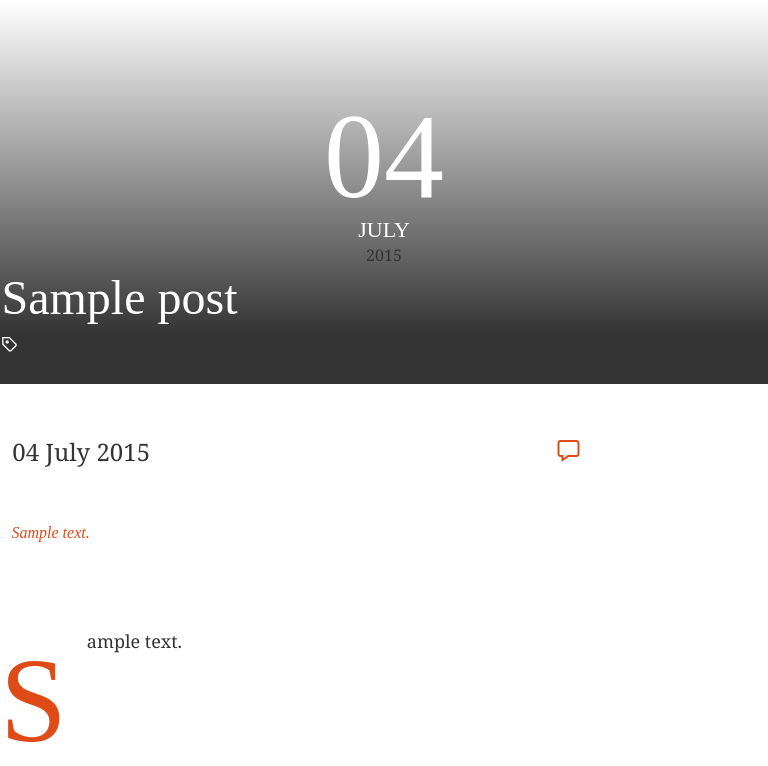
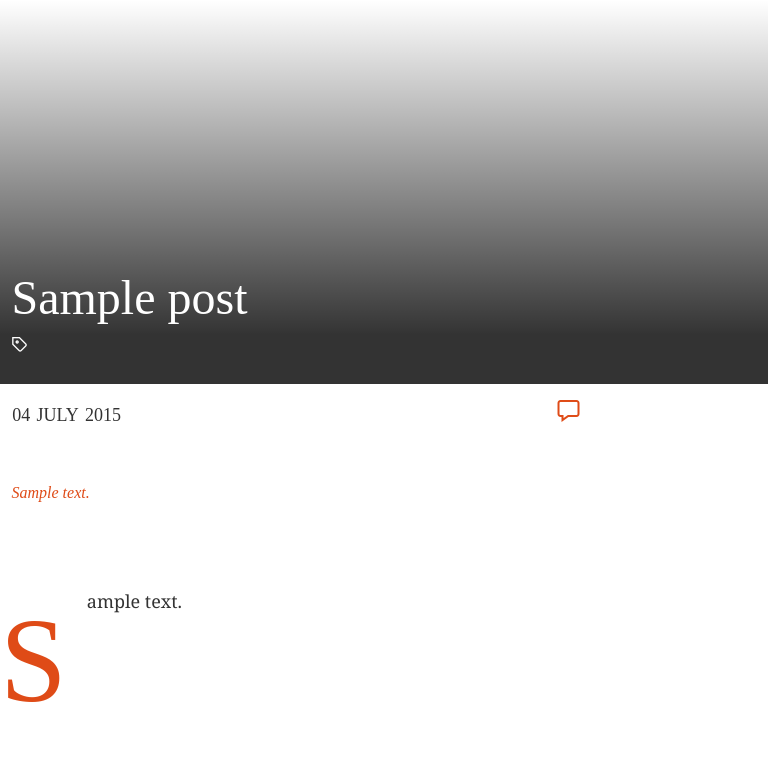
Before and after one commit to carl0s/me, a WordPress theme: template web/app/themes/me/single.php in a window 768 px wide. Shown: the part 128-894 px from the top of the page. Run offline with PHP 8.4 and a stand-in for WordPress, Linux system fonts and the light colour scheme; the site name, menu and one post (Sample post) are stand-ins, and other content is empty; some libraries are stand-ins or nearby versions; some web fonts are replaced.

Commit message:
various fixes

```diff
--- a/web/app/themes/me/css/media.scss
+++ b/web/app/themes/me/css/media.scss
@@ -56,6 +56,7 @@ body {
     }
   }
 
+
 }
 
 
@@ -74,6 +75,21 @@ body {
     .overlay {
       min-height: 384px;
       height: auto;
+    }
+    .title-date {
+      h2 {
+        margin-left:10px;
+      }
+
+      .tags {
+        margin-left:10px;
+      }
+    }
+
+  }
+  .post-ctas {
+    div {
+      margin-top:10px;
     }
   }
 }
@@ -606,10 +622,11 @@ body {
     .mobile-dates {
         span {
           font-family:$ubuntu;
-          font-size:16px;
+          font-size:18px;
           text-transform: uppercase;
         }
     }
+
     div {
       margin-top:0px;
       a.icon-comments {
--- a/web/app/themes/me/css/style.css
+++ b/web/app/themes/me/css/style.css
@@ -1232,6 +1232,16 @@ button.alm-load-more-btn {
     border-color: #DF4B17 !important;
     color: #DF4B17 !important; }
 
+.mobile-dates span {
+  font-family: "Ubuntu";
+  font-size: 18px;
+  text-transform: uppercase; }
+
+.post-ctas div a.icon-comments {
+  font-size: 18px; }
+  .post-ctas div a.icon-comments:before {
+    font-size: 20px; }
+
 @media only screen and (max-width: 1279px) {
   body {
     overflow-x: hidden; }
@@ -1279,6 +1289,12 @@ button.alm-load-more-btn {
     #article .image-wrapper .overlay {
       min-height: 384px;
       height: auto; }
+    #article .image-wrapper .title-date h2 {
+      margin-left: 10px; }
+    #article .image-wrapper .title-date .tags {
+      margin-left: 10px; }
+  #article .post-ctas div {
+    margin-top: 10px; }
 
   #articles article .image-wrapper {
     min-height: 384px;
@@ -1732,7 +1748,7 @@ button.alm-load-more-btn {
       column-gap: 0; }
     #article .post-ctas .mobile-dates span {
       font-family: "Ubuntu";
-      font-size: 16px;
+      font-size: 18px;
       text-transform: uppercase; }
     #article .post-ctas div {
       margin-top: 0px; }
--- a/web/app/themes/me/css/style.scss
+++ b/web/app/themes/me/css/style.scss
@@ -1240,4 +1240,24 @@ button.alm-load-more-btn {
     }
 }
 
+.mobile-dates {
+    span {
+      font-family:$ubuntu;
+      font-size:18px;
+      text-transform: uppercase;
+    }
+}
+
+.post-ctas {
+  div {
+    a.icon-comments {
+      font-size:18px;
+      &:before {
+        font-size:20px;
+      }
+    }
+  }
+}
+
+
 @import "media.scss";
--- a/web/app/themes/me/single.php
+++ b/web/app/themes/me/single.php
@@ -48,12 +48,12 @@ get_header();
     ?>
     <div class="title-date">
       <div class="row">
-        <div class="large-2 hide-for-small column date">
+        <div class="large-2 hide-for-medium hide-for-small column date">
           <span class="day"><?php the_time('d'); ?></span>
           <span class="month"><?php the_time('F'); ?></span>
           <span class="year"><?php the_time('Y'); ?></span>
         </div>
-        <div class="large-9 small-12 column post end">
+        <div class="large-9 medium-12 small-12 column post end">
           <h2><a href="<?php echo get_the_permalink(); ?>" title="<?php echo get_the_title(); ?>"><?php echo get_the_title(); ?></a></h2>
           <div class="icon-tag tags hide-for-small"><?php the_tags( '<span>TAGS: </span>', $sep = ', ', '' ); ?></div>
         </div>
```
Also changed, not shown: 1 other file.
